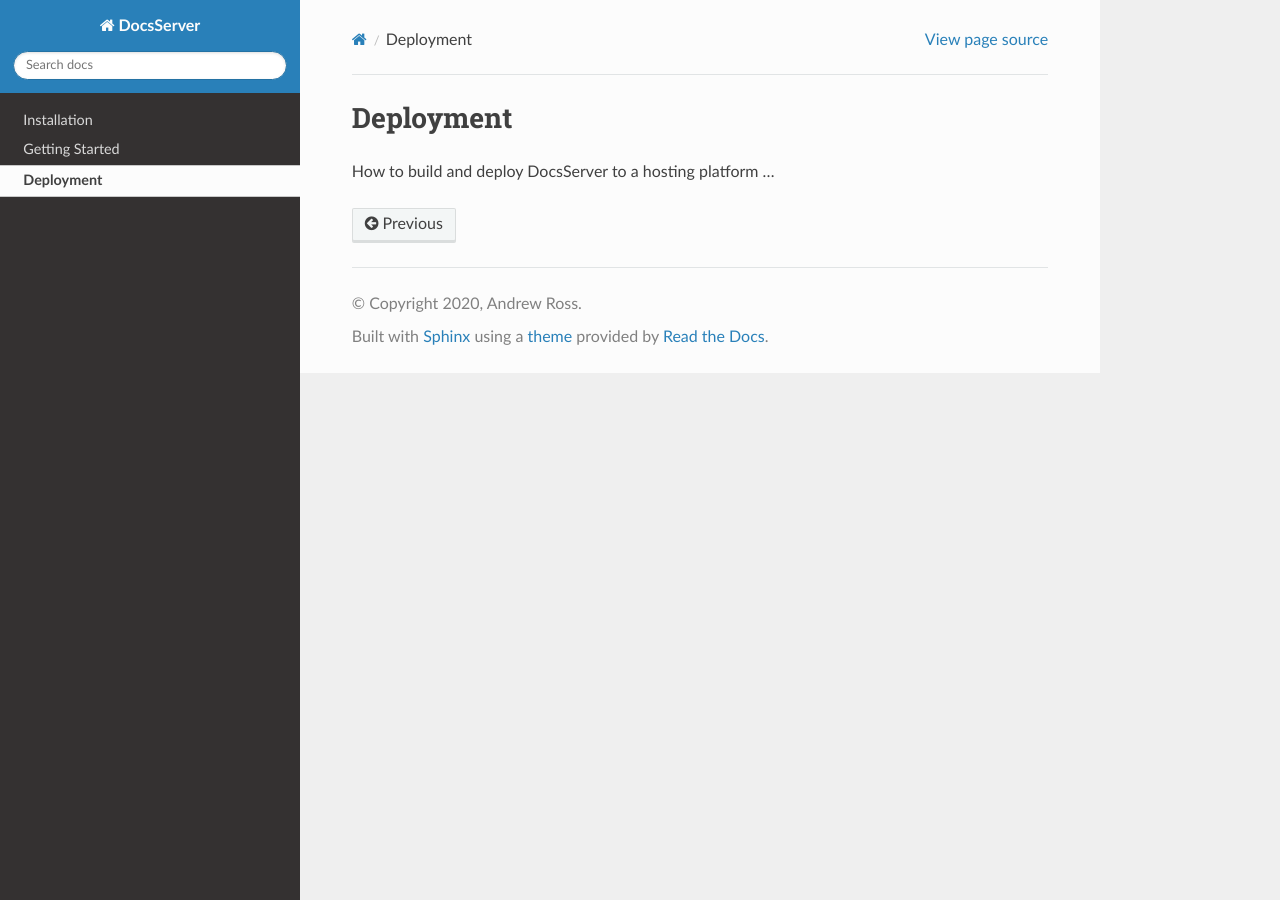
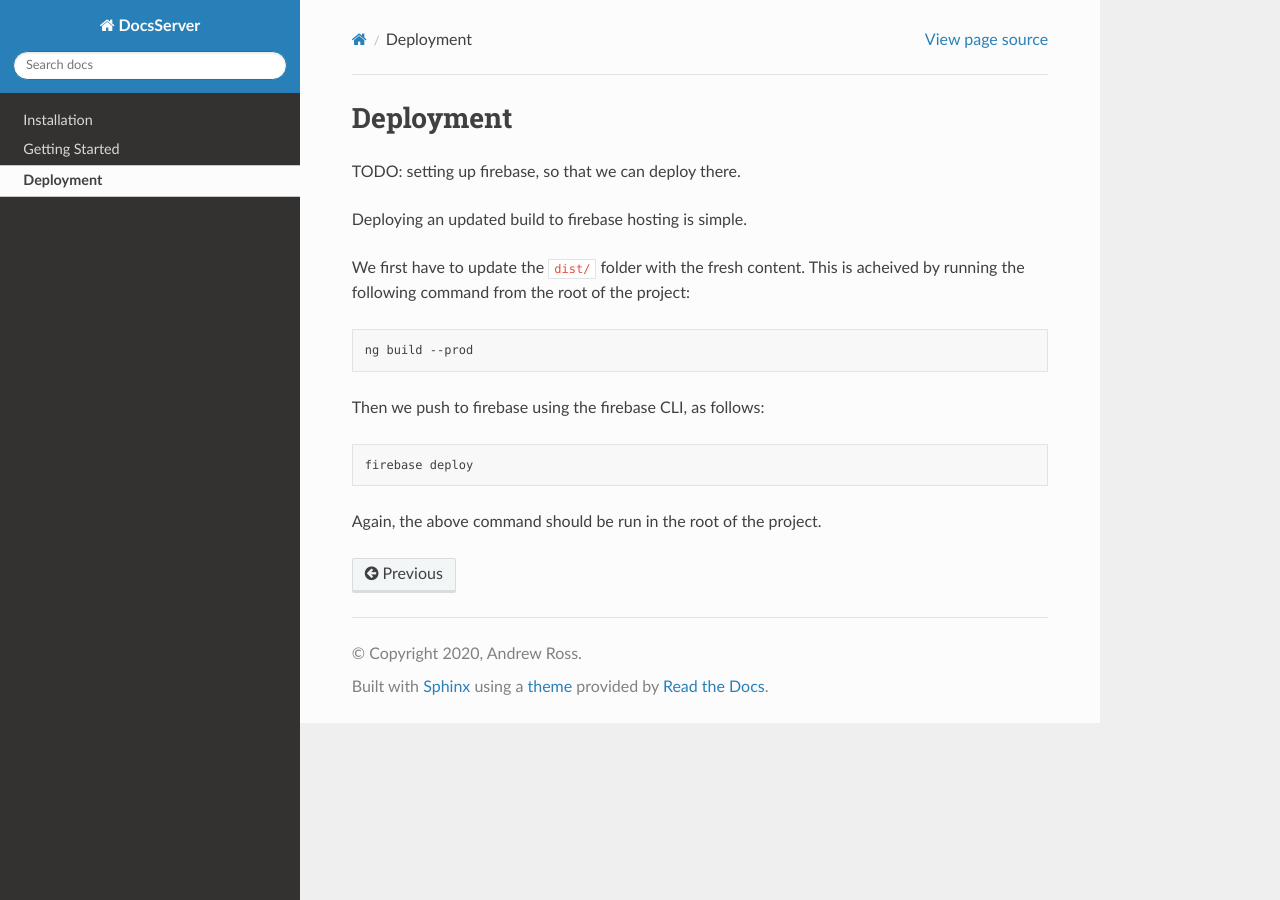
Before and after one commit to andrewrosss/docs-server, a Sphinx documentation site: the page built from docs/source/deployment.rst, in a window 1280 px wide. Built offline with Sphinx 7.4.7 and the Read the Docs theme 2.0.0, drawn with Linux system fonts in a browser that asks for light colours.

Commit message:
Add to deployment.rst

```diff
--- a/docs/source/deployment.rst
+++ b/docs/source/deployment.rst
@@ -1,7 +1,24 @@
 Deployment
 ==========
 
-How to build and deploy DocsServer to a hosting platform ...
+TODO: setting up firebase, so that we can deploy there.
+
+Deploying an updated build to firebase hosting is simple.
+
+We first have to update the ``dist/`` folder with the fresh content. This is acheived by running the following command from the root of the project:
+
+.. code-block:: bash
+
+   ng build --prod
+
+Then we push to firebase using the firebase CLI, as follows:
+
+.. code-block:: bash
+
+   firebase deploy
+
+Again, the above command should be run in the root of the project.
+
 
 .. toctree::
    :maxdepth: 2
```
Also changed, not shown: src/assets/serve/docs-server/deployment.html (+11 -1 lines), 2 other files.
